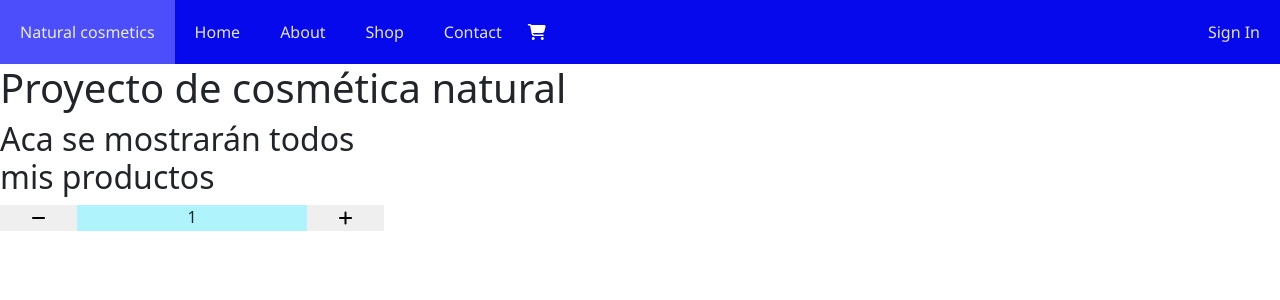
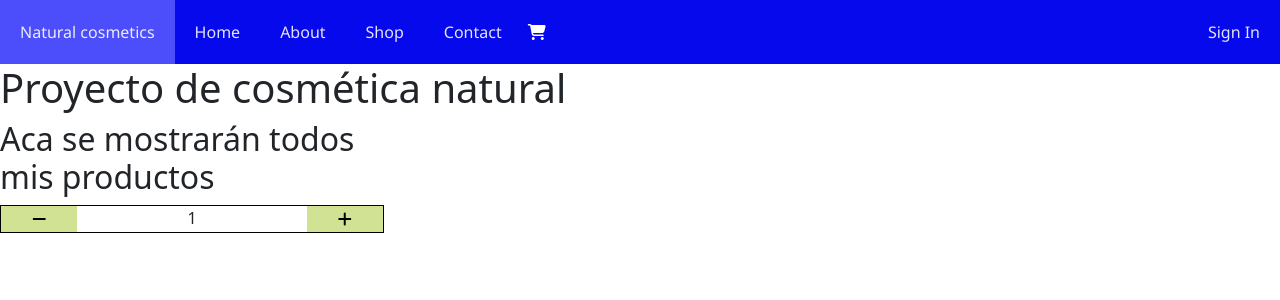
Before and after one commit to lucianop3196/natural-cosmetics, a React (Create React App) app: page / in a window 1280 px wide. Shown: the top 300 px of the page. Built offline with nearby package versions, Linux system fonts and the light colour scheme.

Commit message:
Se agregaron condicionales al componente itemCount

```diff
--- a/src/components/ItemCount.jsx
+++ b/src/components/ItemCount.jsx
@@ -3,13 +3,25 @@ import "../styles/ItemCount.css";
 
 function ItemCount({ props }) {
   const [count, setCount] = useState(props.initial);
+
+  const addProduct = () => {
+    if (count < props.stock) {
+      setCount(count + 1);
+    }
+  };
+  const removeProduct = () => {
+    if (count > 1) {
+      setCount(count - 1);
+    }
+  };
+
   return (
     <div className="itemCount">
-      <button onClick={() => setCount(count - 1)} className="counter">
+      <button onClick={removeProduct} className="counterButton">
         <i className="fas fa-minus"></i>
       </button>
       <span className="counter">{count}</span>
-      <button onClick={() => setCount(count + 1)} className="counter">
+      <button onClick={addProduct} className="counterButton">
         <i className="fas fa-plus"></i>
       </button>
     </div>
--- a/src/components/ItemListContainer.jsx
+++ b/src/components/ItemListContainer.jsx
@@ -3,7 +3,7 @@ import ItemCount from "./ItemCount";
 import "../styles/ItemListContainer.css";
 
 function ItemListContainer({ greeting }) {
-  let propsItemCount= {initial: 1}
+  let propsItemCount= {initial: 1, stock:10}
   return (
     <div className="itemContainer">
       <h2>{greeting}</h2>
--- a/src/styles/ItemCount.css
+++ b/src/styles/ItemCount.css
@@ -1,5 +1,5 @@
 .itemCount {
-  background-color: #aff4fd;
+  background-color: white;
   display: -webkit-box;
   display: -ms-flexbox;
   display: flex;
@@ -8,11 +8,16 @@
   -webkit-box-pack: justify;
       -ms-flex-pack: justify;
           justify-content: space-between;
+  border: 1px solid black;
 }
 
-.itemCount .counter {
+.itemCount .counter, .itemCount .counterButton {
   border: none;
   width: 20%;
+}
+
+.itemCount .counterButton {
+  background-color: #d1e294;
 }
 
 .itemCount span {
--- a/src/styles/ItemCount.scss
+++ b/src/styles/ItemCount.scss
@@ -1,11 +1,15 @@
 .itemCount {
-  background-color: rgb(175, 244, 253);
+  background-color: white;
   display: flex;
   flex-wrap: nowrap;
   justify-content: space-between;
-  .counter {
+  border: 1px solid black;
+  .counter, .counterButton {
     border: none;
     width: 20%;
+  }
+  .counterButton {
+    background-color: rgb(209, 226, 148);
   }
   span {
       text-align: center;
```
Also changed, not shown: 1 other file (tests, documents, lock files or other folders).
